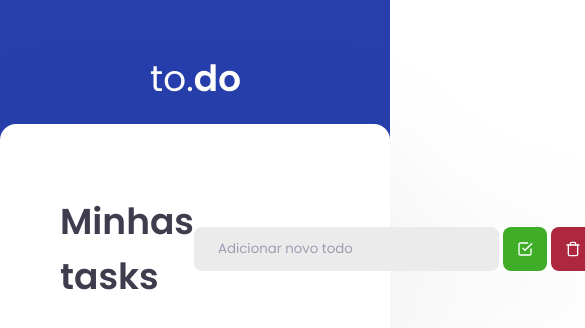
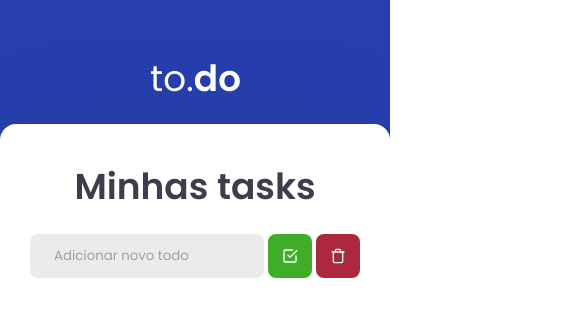
Before and after one commit to MarlonPassos-git/TaskList-, a React app: page / in a window 390 px wide. Shown: the top 328 px of the page, 585 px wide, since content can reach past the window. Built offline with nearby package versions, Linux system fonts and the light colour scheme.

Commit message:
adicionando estilos para verção mobile dessa pagina

```diff
--- a/src/styles/tasklist.scss
+++ b/src/styles/tasklist.scss
@@ -4,6 +4,10 @@ section.task-list {
 
   margin-top: -10rem;
   padding: 70px 60px;
+
+  @media (max-width: 690px) {
+    padding: 35px 30px;
+  }
 
   filter: drop-shadow(0px 24px 64px rgba(0, 0, 0, 0.06));
 
@@ -16,6 +20,12 @@ section.task-list {
     flex-direction: row;
     align-items: center;
     justify-content: space-between;
+
+
+    @media (max-width: 690px) {
+      flex-direction: column;
+      gap: 20px;
+    }
 
     h2 {
       color: var(--text-title);
@@ -30,6 +40,10 @@ section.task-list {
       background: #fff;
       font-size: 16px;
 
+      @media (max-width: 690px) {
+        width: 100%;
+      }
+
       input {
         flex: 1;
         background: var(--background);
@@ -39,6 +53,10 @@ section.task-list {
 
         border-radius: 8px;
         border: 0;
+
+        @media (max-width: 690px) {
+          width: inherit;
+        }
 
         &::placeholder {
           color: var(--text-light)
```
